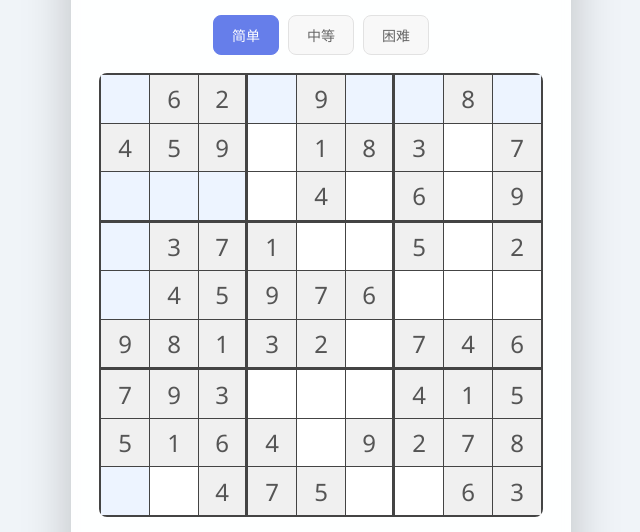
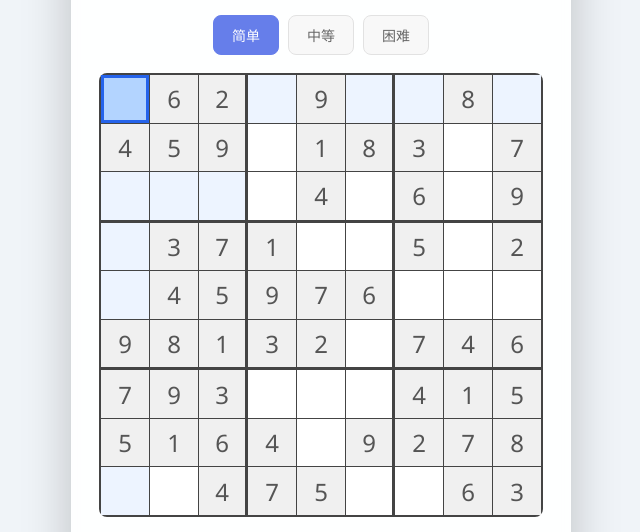
Before and after one commit to block-0N/games, a website built with Vite: page sudoku.html in a window 1280 px wide. Both pictures are taken after a click on the element 444 px from the left and 294 px from the top of the page. Shown: the part 196-728 px from the top of the page, without its empty margins (319-959 px from the left). Built offline with nearby package versions, Linux system fonts and the light colour scheme.

Commit message:
fix(sudoku): make selected cell more visible

```diff
--- a/src/games/sudoku/style.css
+++ b/src/games/sudoku/style.css
@@ -166,11 +166,19 @@ h1 {
 }
 
 .cell.selected {
-    background: #d6e4ff
+    background: #b3d4ff;
+    box-shadow: inset 0 0 0 3px #2563eb;
+    font-weight: 700;
+    position: relative;
+    z-index: 1;
 }
 
 .cell.highlighted {
-    background: #edf4ff
+    background: #edf4ff;
+}
+
+.cell.selected.highlighted {
+    background: #b3d4ff;
 }
 
 .cell.error {
```
